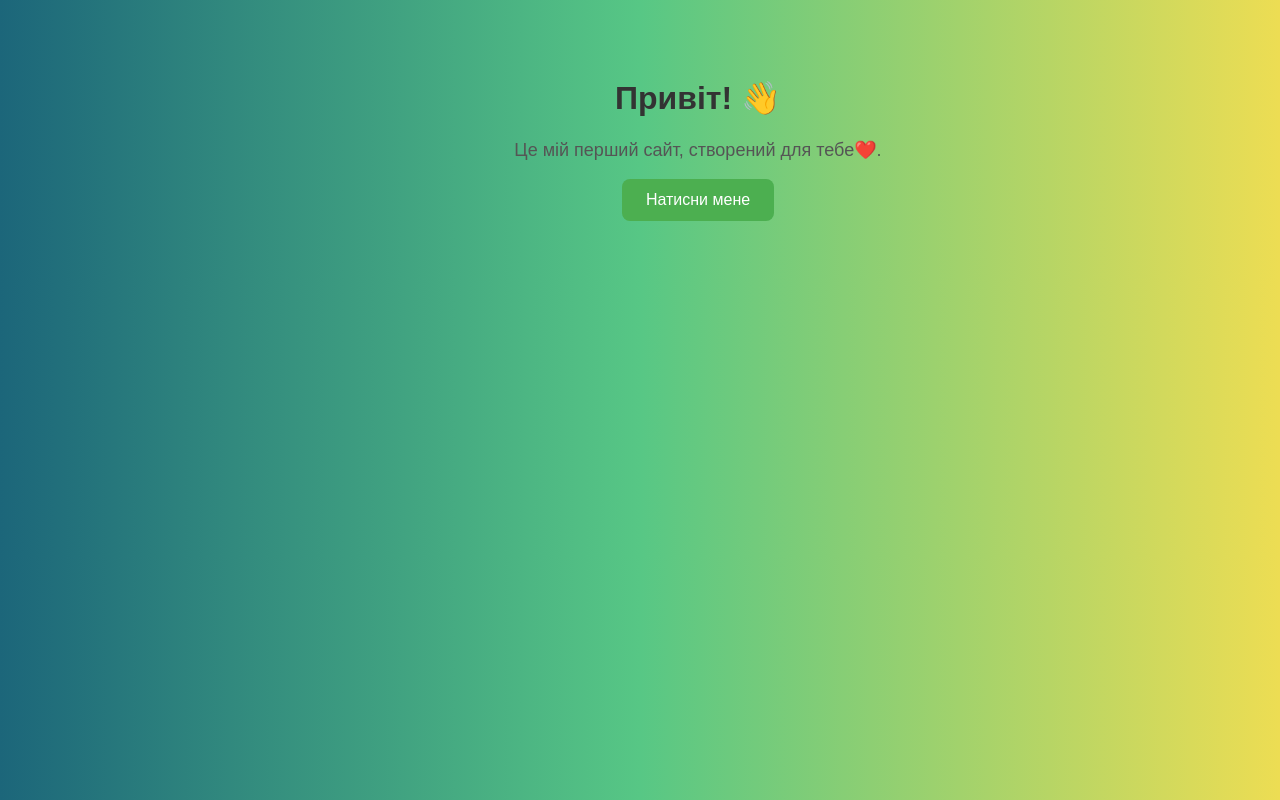
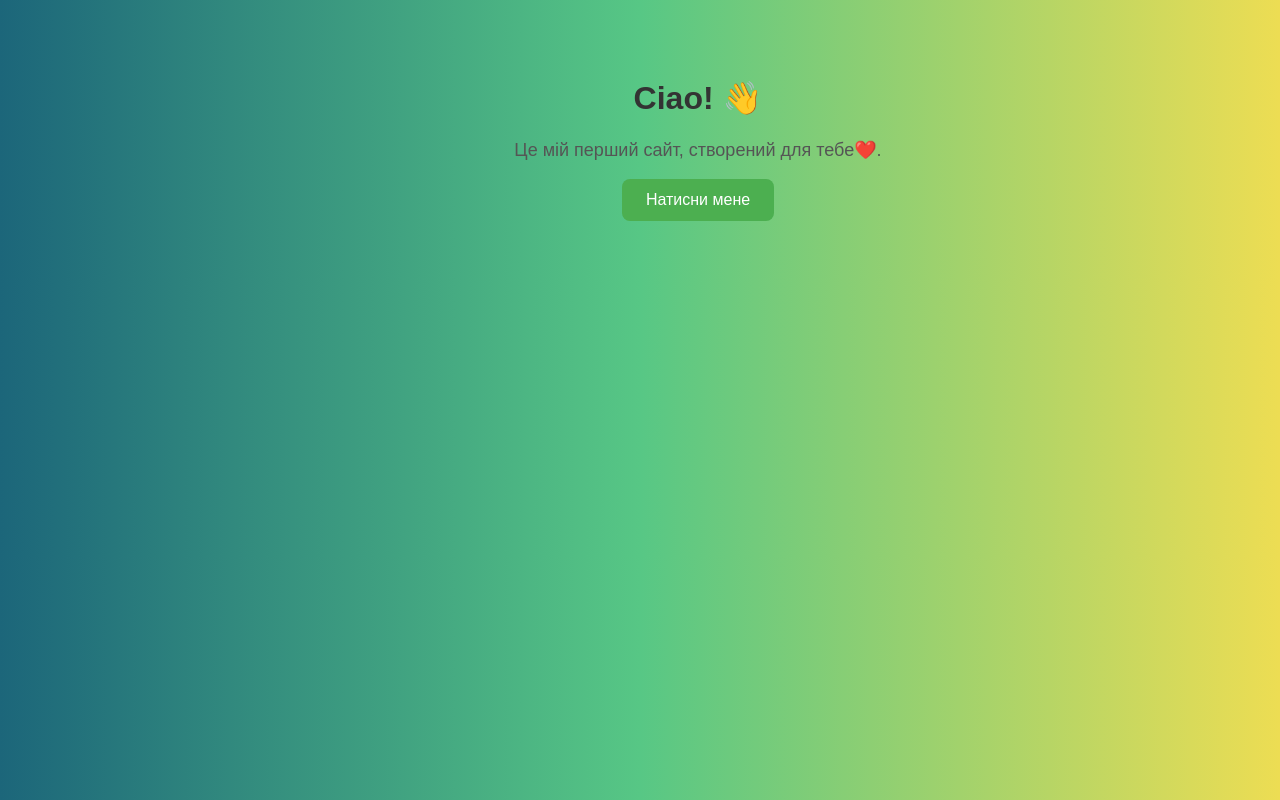
Before and after one commit to vitaliifedunyk/foryou, a plain HTML site: page index.html in a window 1280 px wide. Shown: the top 800 px of the page. Drawn offline with Linux system fonts and the light colour scheme.

Commit message:
index.html

```diff
--- a/index.html
+++ b/index.html
@@ -43,7 +43,7 @@
   </style>
 </head>
 <body>
-  <h1>Привіт! 👋</h1>
+  <h1>Ciao! 👋</h1>
   <p>Це мій перший сайт, створений для тебе❤️.</p>
   <button onclick="alert('Я тебе кохаю!')">Натисни мене</button>
 </body>
```
